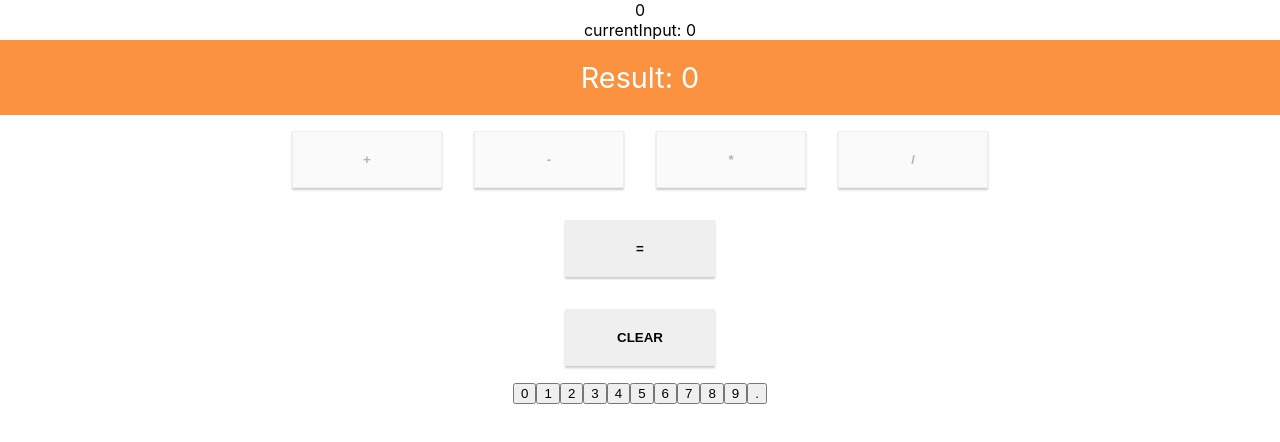
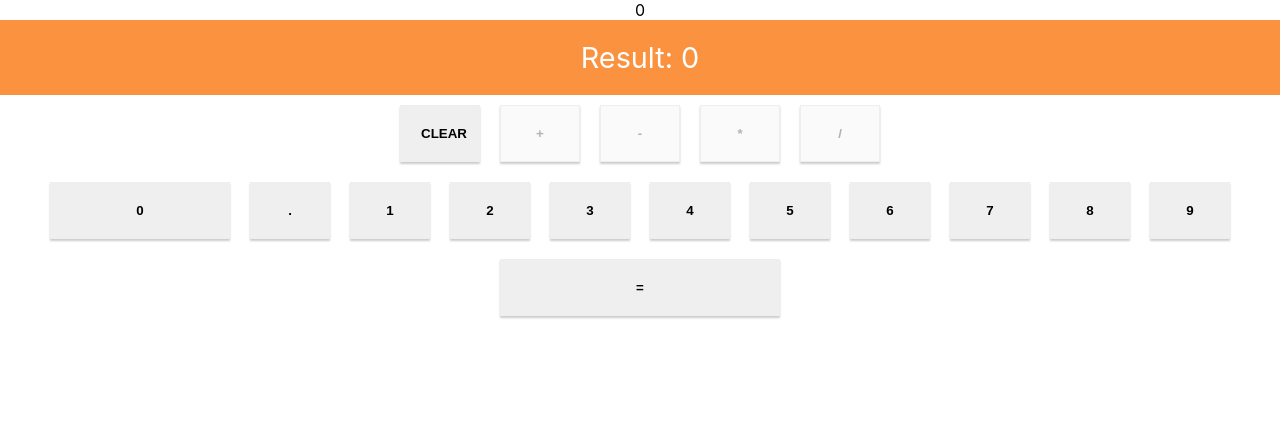
Before and after one commit to DiegoGorgazzi/javascript-calculator, a React (Create React App) app: page / in a window 1280 px wide. Shown: the top 442 px of the page. Built offline with nearby package versions, Linux system fonts and the light colour scheme.

Commit message:
Re-arrange order of components

```diff
--- a/src/components/CalculatorControl/CalculatorControl.css
+++ b/src/components/CalculatorControl/CalculatorControl.css
@@ -1,8 +1,8 @@
 .CalculatorControl {
-    width: 150px;
+    width: 80px;
     padding: 20px;
     box-sizing: border-box;
-    margin: 16px;
+    margin: 10px;
     border: 1px solid #eee;
     box-shadow: 0 2px 2px #ccc;
     font-weight: bold;
@@ -18,3 +18,16 @@
 .CalculatorControl:active {
     font-size: 25px;
 }
+
+#equals {
+  width: 280px;
+  padding: 20px;
+  box-sizing: border-box;
+  margin: 10px;
+  border: 1px solid #eee;
+  box-shadow: 0 2px 2px #ccc;
+  font-weight: bold;
+  text-align: center;
+  cursor: pointer;
+  display: inline-block;
+}
--- /dev/null
+++ b/src/components/CalculatorNumbers/CalculatorNumbers.css
@@ -0,0 +1,33 @@
+.CalculatorNumbers {
+    width: 80px;
+    padding: 20px;
+    box-sizing: border-box;
+    margin: 10px;
+    border: 1px solid #eee;
+    box-shadow: 0 2px 2px #ccc;
+    font-weight: bold;
+    text-align: center;
+    cursor: pointer;
+    display: inline-block;
+}
+
+.CalculatorNumbers:hover {
+    background-color: #eee;
+}
+
+.CalculatorNumbers:active {
+    font-size: 25px;
+}
+
+#zero {
+    width: 180px;
+    padding: 20px;
+    box-sizing: border-box;
+    margin: 10px;
+    border: 1px solid #eee;
+    box-shadow: 0 2px 2px #ccc;
+    font-weight: bold;
+    text-align: center;
+    cursor: pointer;
+    display: inline-block;
+}
--- a/src/components/CalculatorNumbers/CalculatorNumbers.js
+++ b/src/components/CalculatorNumbers/CalculatorNumbers.js
@@ -1,7 +1,9 @@
 import React from "react";
+import "./CalculatorNumbers.css";
 
 let numbers = [
   {amount: 0, name: "zero"},
+  {amount: ".", name: "decimal"},
   {amount: 1, name: "one"},
   {amount: 2, name: "two"},
   {amount: 3, name: "three"},
@@ -11,7 +13,6 @@ let numbers = [
   {amount: 7, name: "seven"},
   {amount: 8, name: "eight"},
   {amount: 9, name: "nine"},
-  {amount: ".", name: "decimal"},
 ];
 
 const calculatorNumbers = (props) => numbers.map((number, index) =>
@@ -22,7 +23,7 @@ const calculatorNumbers = (props) => numbers.map((number, index) =>
             value={number.amount}
             type="button"
             onClick={props.numClick}
-
+            className="CalculatorNumbers"
             disabled={props.isDisabled === "zero" && number.amount === 0 ? true : props.isDisabled === "numbers" && number.amount !=="." ? true : props.isDisabled === "decimal" && number.amount ==="." ? true: false}
           >
             {number.amount}
--- a/src/containers/Calculator/Calculator.js
+++ b/src/containers/Calculator/Calculator.js
@@ -168,31 +168,27 @@ class Calculator extends Component {
         } else {
           inputResult = this.state.currentInput;
         }
-
+        //For some reason, the FCC test just will NOT let me assign the id=display
+        //to my own component so, I guess I'll have to live with this.
         return (
             <div>
               <div id="display">
               {inputResult}
+              </div>
+              <CalculatorOutput value={this.state.result} />
 
-              </div>
-              <div> currentInput: {this.state.currentInput}</div>
-<CalculatorOutput value={this.state.result} />
-
-
+              <CalculatorControl opID="clear" operator="CLEAR" clicked={this.clearHandler} />
 
               <CalculatorControl opID="add" operator="+" clicked={this.numberClick} isDisabled={this.state.operatorDisabled}/>
               <CalculatorControl opID="subtract" operator="-" clicked={this.numberClick}  isDisabled={this.state.operatorDisabled}/>
               <CalculatorControl opID="multiply" operator="*" clicked={this.numberClick} isDisabled={this.state.operatorDisabled}/>
               <CalculatorControl opID="divide" myValue="/" operator="/" clicked={this.numberClick} isDisabled={this.state.operatorDisabled}/>
               <br />
-              <CalculatorControl opID="equals" operator="=" clicked={this.equalHandler}  isDisabled={this.state.equalDisabled}/>
-              <br />
-              <CalculatorControl opID="clear" operator="CLEAR" clicked={this.clearHandler} />
-              <br />
 
               <CalculatorNumbers numClick={this.numberClick} isDisabled={this.state.numbersDisabled ? "numbers" : this.state.zeroDisabled ? "zero" : this.state.decimalDisabled ? "decimal" : null} />
               <br />
-
+                <CalculatorControl opID="equals" operator="=" clicked={this.equalHandler}  isDisabled={this.state.equalDisabled}/>
+                <br />
 
             </div>
         );
```
